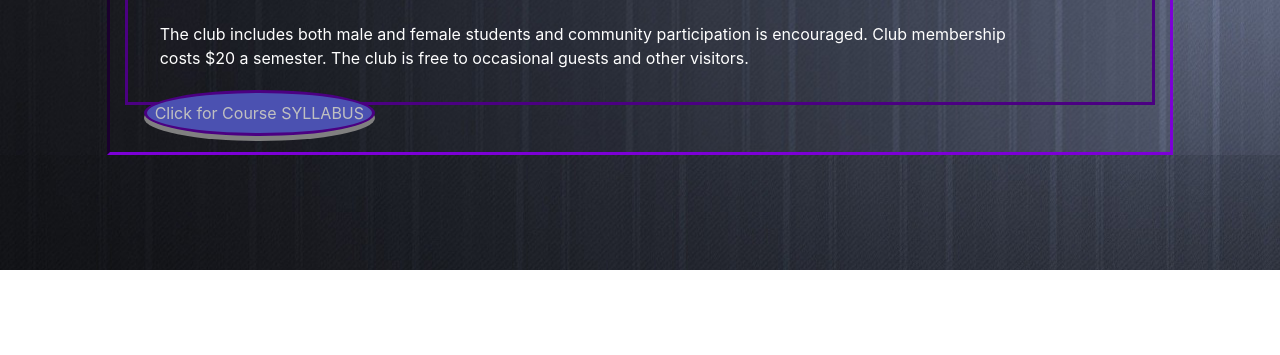
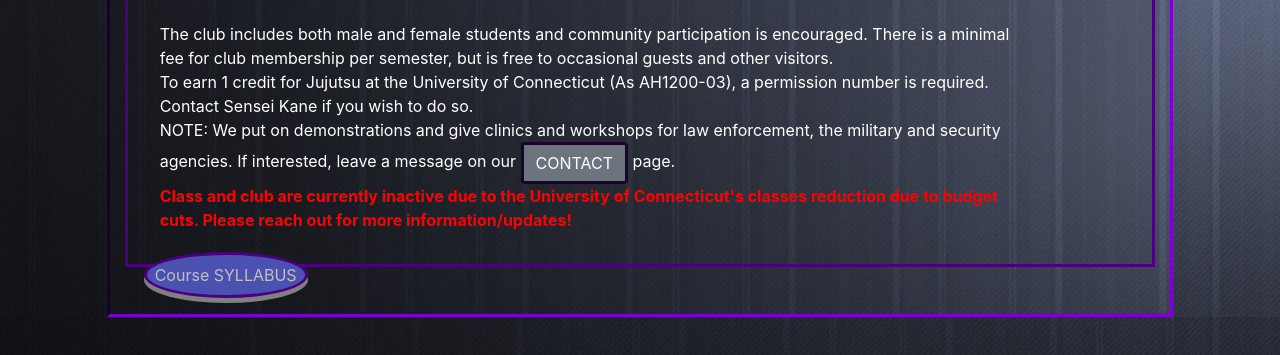
Before and after one commit to ShallyJujutsu/WaShinRyu-Jujutsu, a React (Create React App) app in the folder client/: page / in a window 1280 px wide. Shown: the part 860-1215 px from the top of the page. Before the commit the page ends 1130 px from the top, so only its background shows below. Built offline with nearby package versions, Linux system fonts and the light colour scheme.

Commit message:
updated text in aboutPage and added Button that links to Contactpage

```diff
--- a/client/src/assets/css/aboutPage.css
+++ b/client/src/assets/css/aboutPage.css
@@ -71,9 +71,28 @@
      padding: 2px;
      border-radius: 45%;
  }
+#classInactive{
+    font-weight:bold;
+    color:red;
+/* text-decoration:underline; */
+}
 
+#contactButtonAboutPage{
+      /* border: 3px solid indigo; */
+     border: 3px solid rgb(27, 2, 47);
+   /* box-shadow: 0 5px grey; */
+   /* border-radius:95%; */
+    /* background-color:rgb(75, 81, 177); */
+    /* float:left; */
+    color:white;
 
-
+    /* transform: translateY(4px); */
+}
+#contactButtonAboutPage:hover{
+  border: none;
+    color: black;
+    background-color: grey;
+}
  /* #skillsAbout {
        border:indigo solid;
      padding: 1em;
--- a/client/src/pages/aboutPage.jsx
+++ b/client/src/pages/aboutPage.jsx
@@ -24,14 +24,13 @@
     >
       <div className="bod">
         <main className="col-xs-12 col-lg-10">
-          {/* <h3>bod</h3> */}
           <div id="skillsAbout">
             <h3>ABOUT </h3>
             <div id="about_border">
               <div id="bio">
                 <h1>Wa Shin Ryu </h1>
                 <img
-                  alt={"Shalom Dawit"}
+                  alt={"Throw"}
                   src={require("../assets/img/contextPics/Throw1.jpg")}
                   className="image-wrapper float-left img-responsive pr-2"
                   id="aboutImage"
@@ -82,9 +81,28 @@
                   <br />
                   <br />
                   The club includes both male and female students and community
-                  participation is encouraged. Club membership costs $20 a
-                  semester. The club is free to occasional guests and other
-                  visitors.{" "}
+                  participation is encouraged. There is a minimal fee for club
+                  membership per semester, but is free to occasional guests and
+                  other visitors.{" "}
+                  <div>
+                    To earn 1 credit for Jujutsu at the University of
+                    Connecticut (As AH1200-03), a permission number is required.
+                    Contact Sensei Kane if you wish to do so.
+                  </div>
+                  <div>
+                    NOTE: We put on demonstrations and give clinics and
+                    workshops for law enforcement, the military and security
+                    agencies. If interested, leave a message on our{" "}
+                    <Button id="contactButtonAboutPage" href={"#/contact"}>
+                      CONTACT{" "}
+                    </Button>{" "}
+                    page.
+                  </div>
+                  <div id="classInactive">
+                    Class and club are currently inactive due to the University
+                    of Connecticut's classes reduction due to budget cuts.
+                    Please reach out for more information/updates!
+                  </div>
                 </article>
 
                 <Button
@@ -92,7 +110,7 @@
                   href={course_syllabus}
                   download="JujutsuCourseSyllabus_fall_2021.pdf"
                 >
-                  Click for Course SYLLABUS
+                  Course SYLLABUS
                 </Button>
               </div>
             </div>
```
